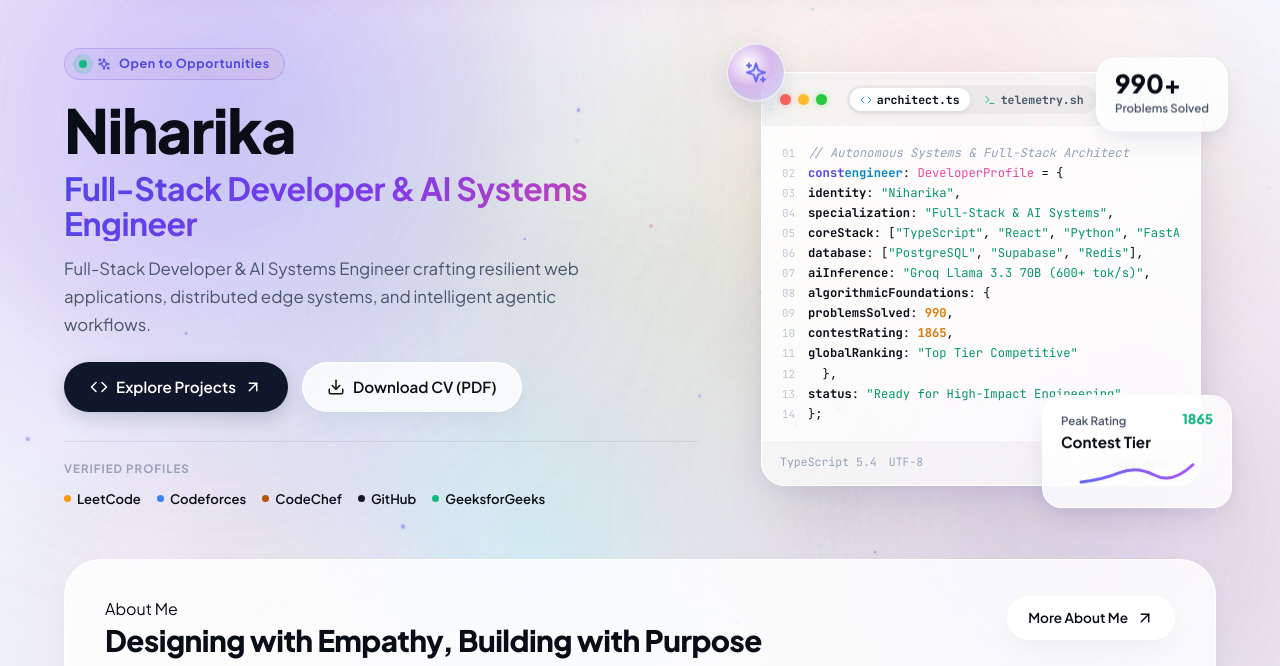
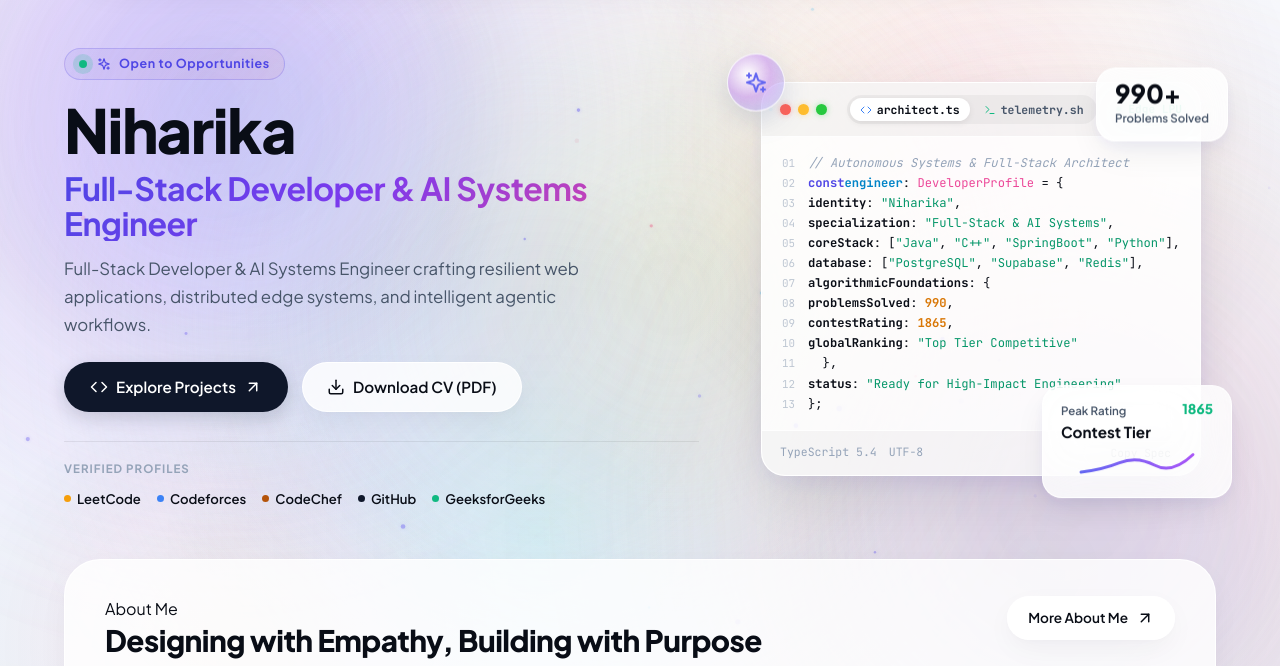
Before and after one commit to arnav-jain700/niharika-s_portfolio, a website built with Vite: page index.html in a window 1280 px wide. Shown: the part 82-748 px from the top of the page. Built offline with nearby package versions, Linux system fonts and the light colour scheme; some packages are replaced by stand-ins of ours; no server answers; the database is empty; animation ran at ten frames a second; files whose address does not match are found by name.

Commit message:
chore: update hero terminal coreStack to Java, C++, SpringBoot and remove aiInference

```diff
--- a/index.html
+++ b/index.html
@@ -167,16 +167,15 @@
                 <div class="code-line"><span class="line-num">02</span><span class="tok-keyword">const</span> <span class="tok-def">engineer</span>: <span class="tok-type">DeveloperProfile</span> = {</div>
                 <div class="code-line"><span class="line-num">03</span>  <span class="tok-prop">identity</span>: <span class="tok-string">"Niharika"</span>,</div>
                 <div class="code-line"><span class="line-num">04</span>  <span class="tok-prop">specialization</span>: <span class="tok-string">"Full-Stack & AI Systems"</span>,</div>
-                <div class="code-line"><span class="line-num">05</span>  <span class="tok-prop">coreStack</span>: [<span class="tok-string">"TypeScript"</span>, <span class="tok-string">"React"</span>, <span class="tok-string">"Python"</span>, <span class="tok-string">"FastAPI"</span>],</div>
+                <div class="code-line"><span class="line-num">05</span>  <span class="tok-prop">coreStack</span>: [<span class="tok-string">"Java"</span>, <span class="tok-string">"C++"</span>, <span class="tok-string">"SpringBoot"</span>, <span class="tok-string">"Python"</span>],</div>
                 <div class="code-line"><span class="line-num">06</span>  <span class="tok-prop">database</span>: [<span class="tok-string">"PostgreSQL"</span>, <span class="tok-string">"Supabase"</span>, <span class="tok-string">"Redis"</span>],</div>
-                <div class="code-line"><span class="line-num">07</span>  <span class="tok-prop">aiInference</span>: <span class="tok-string">"Groq Llama 3.3 70B (600+ tok/s)"</span>,</div>
-                <div class="code-line"><span class="line-num">08</span>  <span class="tok-prop">algorithmicFoundations</span>: {</div>
-                <div class="code-line"><span class="line-num">09</span>    <span class="tok-prop">problemsSolved</span>: <span class="tok-num">990</span>,</div>
-                <div class="code-line"><span class="line-num">10</span>    <span class="tok-prop">contestRating</span>: <span class="tok-num">1865</span>,</div>
-                <div class="code-line"><span class="line-num">11</span>    <span class="tok-prop">globalRanking</span>: <span class="tok-string">"Top Tier Competitive"</span></div>
-                <div class="code-line"><span class="line-num">12</span>  },</div>
-                <div class="code-line"><span class="line-num">13</span>  <span class="tok-prop">status</span>: <span class="tok-string">"Ready for High-Impact Engineering"</span></div>
-                <div class="code-line"><span class="line-num">14</span>};</div>
+                <div class="code-line"><span class="line-num">07</span>  <span class="tok-prop">algorithmicFoundations</span>: {</div>
+                <div class="code-line"><span class="line-num">08</span>    <span class="tok-prop">problemsSolved</span>: <span class="tok-num">990</span>,</div>
+                <div class="code-line"><span class="line-num">09</span>    <span class="tok-prop">contestRating</span>: <span class="tok-num">1865</span>,</div>
+                <div class="code-line"><span class="line-num">10</span>    <span class="tok-prop">globalRanking</span>: <span class="tok-string">"Top Tier Competitive"</span></div>
+                <div class="code-line"><span class="line-num">11</span>  },</div>
+                <div class="code-line"><span class="line-num">12</span>  <span class="tok-prop">status</span>: <span class="tok-string">"Ready for High-Impact Engineering"</span></div>
+                <div class="code-line"><span class="line-num">13</span>};</div>
               </div>
 
               <!-- Terminal Body Pane 2: Live Telemetry Shell -->
```
